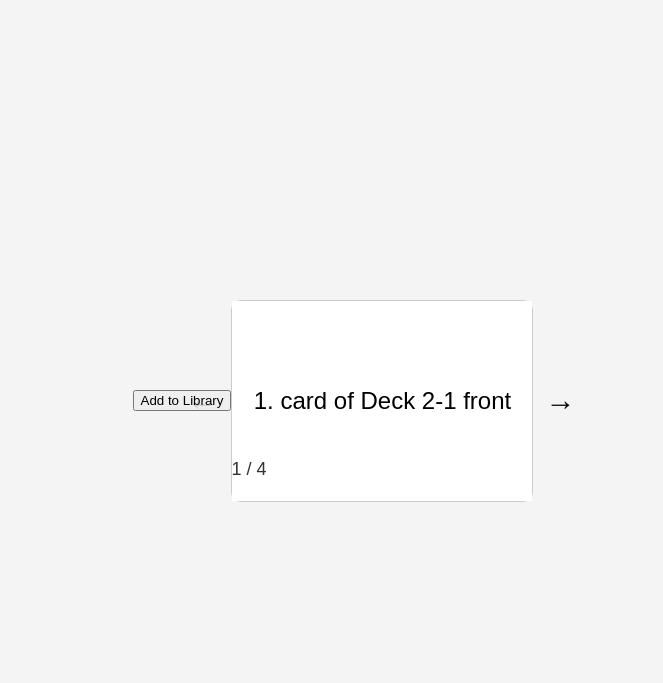
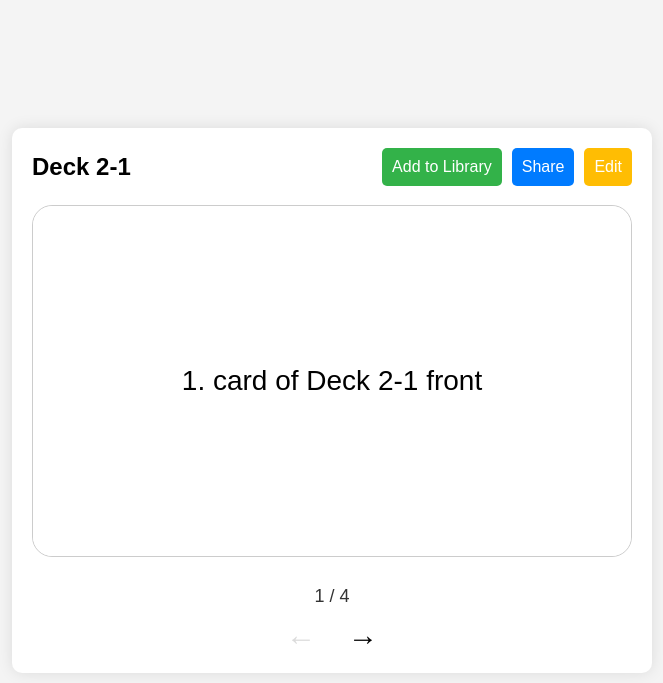
Before and after one commit to GrujicFilipRS/karten, a Flask app: page /deck/2 in a window 1280 px wide. Shown: the top 683 px of the page, without its empty margins (308-971 px from the left). Run offline with Flask 3, Linux system fonts and the light colour scheme; a user stored in the database is signed in; data comes from the database, SQL or seed files in the repository; parts of the project's set-up code (start-up, migrations or seed data) failed here and were passed over.

Commit message:
feat: deck view page design

```diff
--- a/static/css/view_deck.css
+++ b/static/css/view_deck.css
@@ -1,82 +1,142 @@
+/* Global Styles */
 body {
     font-family: Arial, sans-serif;
+    margin: 0;
+    background-color: #f4f4f4;
     display: flex;
     justify-content: center;
     align-items: center;
     height: 100vh;
-  background-color: #f4f4f4;
+}
+
+.container {
+    display: grid;
+    grid-template-columns: 1fr; /* One column layout */
+    grid-template-rows: auto 1fr auto; /* Header, content, footer */
+    gap: 20px;
+    width: 100%;
+    max-width: 600px;
+    padding: 20px;
+    background-color: white;
+    border-radius: 10px;
+    box-shadow: 0 0 15px rgba(0, 0, 0, 0.1);
+    position: relative;
+}
+
+.card-header {
+    display: flex;
+    justify-content: space-between;
+    align-items: center;
+}
+
+.button-group {
+    display: flex;
+    gap: 10px;
+}
+
+.button-above-deck {
+    font-size: 16px;
+    color: white;
+    border: none;
+    padding: 10px;
+    border-radius: 5px;
+    cursor: pointer;
+}
+
+#button-add-remove-deck { background-color: #33b249; }
+/* red - #ED0800*/
+
+#button-share { background-color: #007bff; }
+
+#button-edit { background-color: #ffbd03; }
+
+/* Deck Title */
+.deck-name h1 {
+    font-size: 24px;
     margin: 0;
+    white-space: nowrap;
 }
-.container {
+
+/* Card container (Flashcard) */
+.card-container {
     display: flex;
     justify-content: center;
     align-items: center;
-  position: relative;
+    width: 100%;
+    height: 350px;
+    perspective: 1000px;
 }
-.card-container {
-  width: 300px;
-  height: 200px;
-  perspective: 1000px; /* Perspective for 3D effect */
-}
+
+/* Card Rotation */
 .card {
     width: 100%;
     height: 100%;
     background-color: white;
     border: 1px solid #ccc;
-  border-radius: 10px;
+    border-radius: 20px;
     position: relative;
-  transform-style: preserve-3d; /* Keeps the front and back in 3D space */
-  transition: transform 0.6s; /* Smooth rotation */
+    transform-style: preserve-3d; /* Ensure 3D effect */
+    transition: transform 0.6s; /* Smooth transition for rotation */
 }
+
 .card.flipped {
     transform: rotateX(180deg); /* Rotate around X-axis */
 }
+
+/* Card Side */
 .card .side {
+    font-size: 28px;
     position: absolute;
     width: 100%;
     height: 100%;
-  backface-visibility: hidden; /* Prevents the back side from being visible during flip */
+    backface-visibility: hidden;
     display: flex;
     justify-content: center;
     align-items: center;
-  font-size: 24px;
     text-align: center;
 }
+
 .card .front {
-  background-color: #fff;
+    border-radius: 20px;
+    background-color: #ffffff;
 }
+
 .card .back {
     background-color: #f0f0f0;
-  transform: rotateX(180deg); /* The back side is initially rotated 180 degrees */
+    border-radius: 20px;
+    transform: rotateX(180deg); /* Initially hide back side */
 }
+
+/* Footer */
+.card-footer {
+    display: flex;
+    flex-direction: column;
+    align-items: center;
+}
+
+.card-number {
+    font-size: 18px;
+    color: #333;
+    margin-top: 10px;
+}
+
+.navigation-buttons {
+    display: flex;
+    justify-content: center;
+    gap: 20px;
+    margin-top: 10px;
+}
+
 .button {
-  position: absolute;
-  top: 50%;
-  transform: translateY(-50%);
-  font-size: 24px;
     background: transparent;
     border: none;
     cursor: pointer;
 }
-.button-left {
-  left: -50px;
-}
-.button-right {
-  right: -50px;
-}
-.button:focus {
-  outline: none;
-}
+
 .arrow {
     font-size: 30px;
 }
-.card-number {
-  position: absolute;
-  bottom: 20px;
-  font-size: 18px;
-  color: #333;
-  z-index: 10;
-}
+
 .button:disabled {
     cursor: not-allowed;
     opacity: 0.5;
--- a/static/js/view_deck.js
+++ b/static/js/view_deck.js
@@ -1,18 +1,17 @@
-const addToLibrary = document.getElementById("add-to-library");
 const addOrRemoveDeckButton = document.getElementById("button-add-remove-deck");
-const buttonText = document.getElementById("add-remove-deck-button-text")
-const feedback = document.getElementById("feedback-add-remove-deck-button");
+const buttonText = document.getElementById("add-remove-deck-button-text");
+const flashcard = document.getElementById("flashcard");
 
 addButtonPreload()
 let currentIndex = 0;
 
 
 // Event listener for card click to flip it
-document.getElementById("flashcard").addEventListener("click", flipCard);
+flashcard.addEventListener("click", flipCard);
 
 
 // Adding or deleting the deck from user's library
-addToLibrary.addEventListener("click", createOrDeleteSavedDeck);
+addOrRemoveDeckButton.addEventListener("click", createOrDeleteSavedDeck);
 
 // Event listener for card flipping
 document.addEventListener("keydown", function(event) {
@@ -31,7 +30,7 @@ updateCard();
 
 async function addButtonPreload() {
     if (!isMyDeck) {
-        addToLibrary.style.display = "block";
+        addOrRemoveDeckButton.style.display = "block";
 
         const savedDeck = await getSavedDeck(currentUserId, deckId);
         if (!savedDeck.error) {
@@ -113,14 +112,17 @@ async function createOrDeleteSavedDeck() {
                 console.log("SavedDeck successfully added.");
             }
 
-            feedback.innerHTML = `<div class="alert alert-success">${requestResponse.message}</div>`;
             buttonText.textContent = buttonText.textContent === "Add to Library"
             ? "Remove from Library"
             : "Add to Library";
+            setTimeout(() => {
+                alert(requestResponse.message);
+            }, 50);
+
         }
         catch (error) {
             console.error("Error:", error);
-            feedback.innerHTML = `<div class="alert alert-danger">An error occurred. Please refresh page and try again.</div>`;
+            alert(requestResponse.message);
         }
     }
 }
@@ -174,9 +176,8 @@ async function postSavedDeck(userId, deckId) {
             },
         });
 
-        if (!response.ok) {
-            throw new Error(`Error: ${response.statusText}`);
-        }
+        if (!response.ok) throw new Error(`Error: ${response.statusText}`);
+
         // Parse and return the response data
         const requestResponse = await response.json();
         return requestResponse;
@@ -191,8 +192,8 @@ async function postSavedDeck(userId, deckId) {
 async function deleteSavedDeck(savedDeckId) {
     try {
         const url = new URL('/api/saved_deck', window.location.origin);
+        url.searchParams.append('saved_deck_id', savedDeckId);
 
-        url.searchParams.append('saved_deck_id', savedDeckId);
         const response = await fetch(url, {
             method: 'DELETE',
             headers: {
@@ -200,9 +201,7 @@ async function deleteSavedDeck(savedDeckId) {
             },
         });
 
-        if (!response.ok) {
-            throw new Error(`Error: ${response.statusText}`);
-        }
+        if (!response.ok) throw new Error(`Error: ${response.statusText}`);
 
         // Parse and return the response data
         const requestResponse = await response.json();
--- a/templates/view_deck.html
+++ b/templates/view_deck.html
@@ -9,33 +9,39 @@
 </head>
 
 <body>
-<div id="add-to-library" style="display: none">
-    <button id="button-add-remove-deck" class="btn btn-primary">
-        <span id="add-remove-deck-button-text">Add to Library</span>
-    </button>
-    <div id="feedback-add-remove-deck-button"></div>
-</div>
+<div class="container">
+    <div class="card-header">
+        <div class="deck-name" id="tit">
+            <h1> {{ deck.deck_name }} </h1>
+        </div>
 
-<div class="container">
-    <button class="button button-left" id="prevButton" disabled>
-        <span class="arrow">&#8592;</span>
-    </button>
+        <div class="button-group">
+            <button class="button-above-deck" id="button-add-remove-deck" style="display: none">
+                <span id="add-remove-deck-button-text">Add to Library</span>
+            </button>
+            <button class="button-above-deck" id="button-share">Share</button>
+            <button class="button-above-deck" id="button-edit">Edit</button>
+        </div>
+    </div>
 
     <div id="flashcard" class="card-container">
         <div class="card">
-            <div class="side front" id="front-side">
-                <!-- Front side content will go here -->
-            </div>
-            <div class="side back" id="back-side">
-                <!-- Back side content will go here -->
-            </div>
+            <div class="side front" id="front-side"></div>
+            <div class="side back" id="back-side"></div>
         </div>
-        <div id="cardNumber" class="card-number">1 / 3</div>
     </div>
 
-    <button class="button button-right" id="nextButton">
-        <span class="arrow">&#8594;</span>
-    </button>
+    <div class="card-footer">
+        <div id="cardNumber" class="card-number">1 / 3</div>
+        <div class="navigation-buttons">
+            <button class="button button-left" id="prevButton" disabled>
+                <span class="arrow">&#8592;</span>
+            </button>
+            <button class="button button-right" id="nextButton">
+                <span class="arrow">&#8594;</span>
+            </button>
+        </div>
+    </div>
 </div>
 
 <script>
```
Lines whose indentation alone changed are shown as unchanged.
